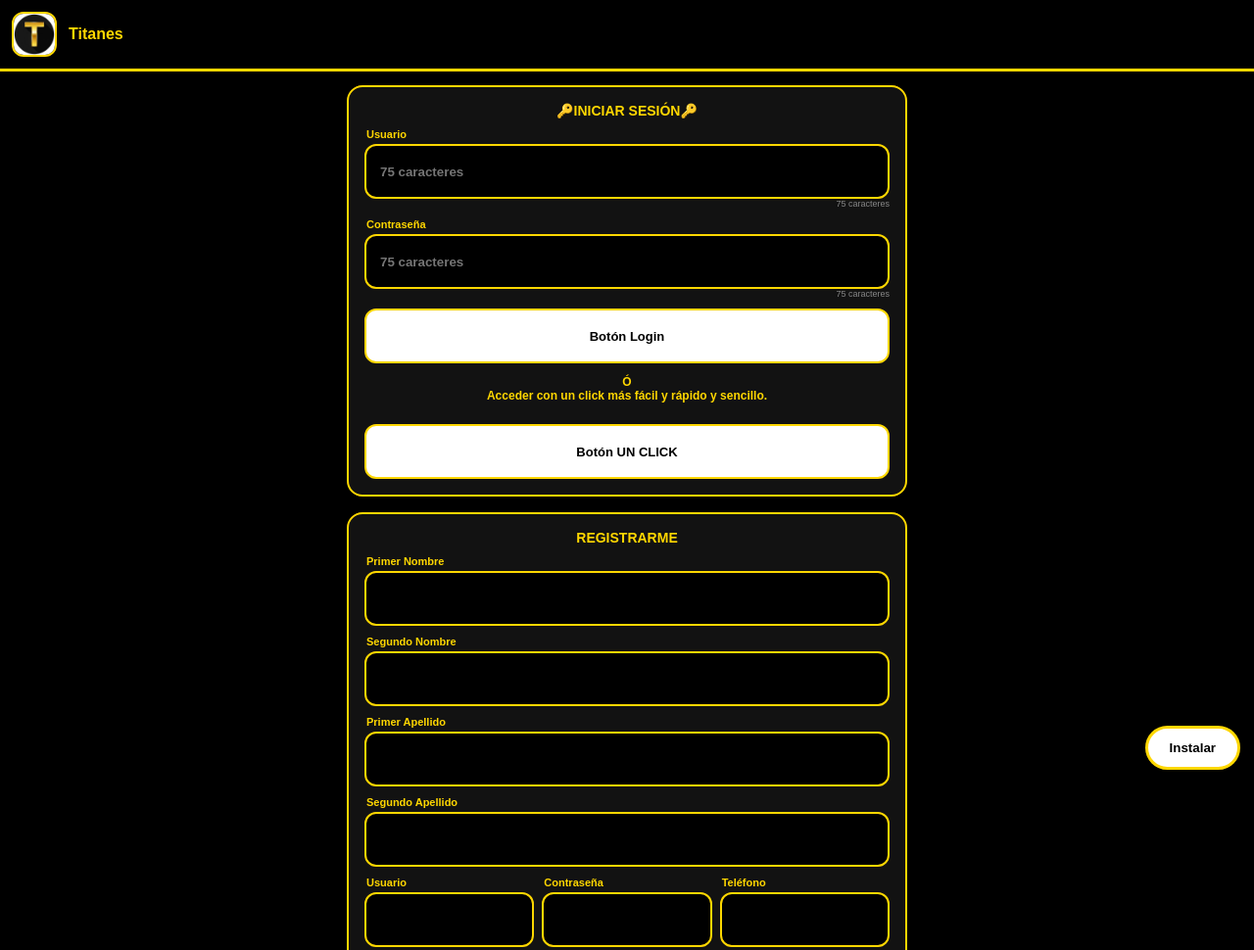
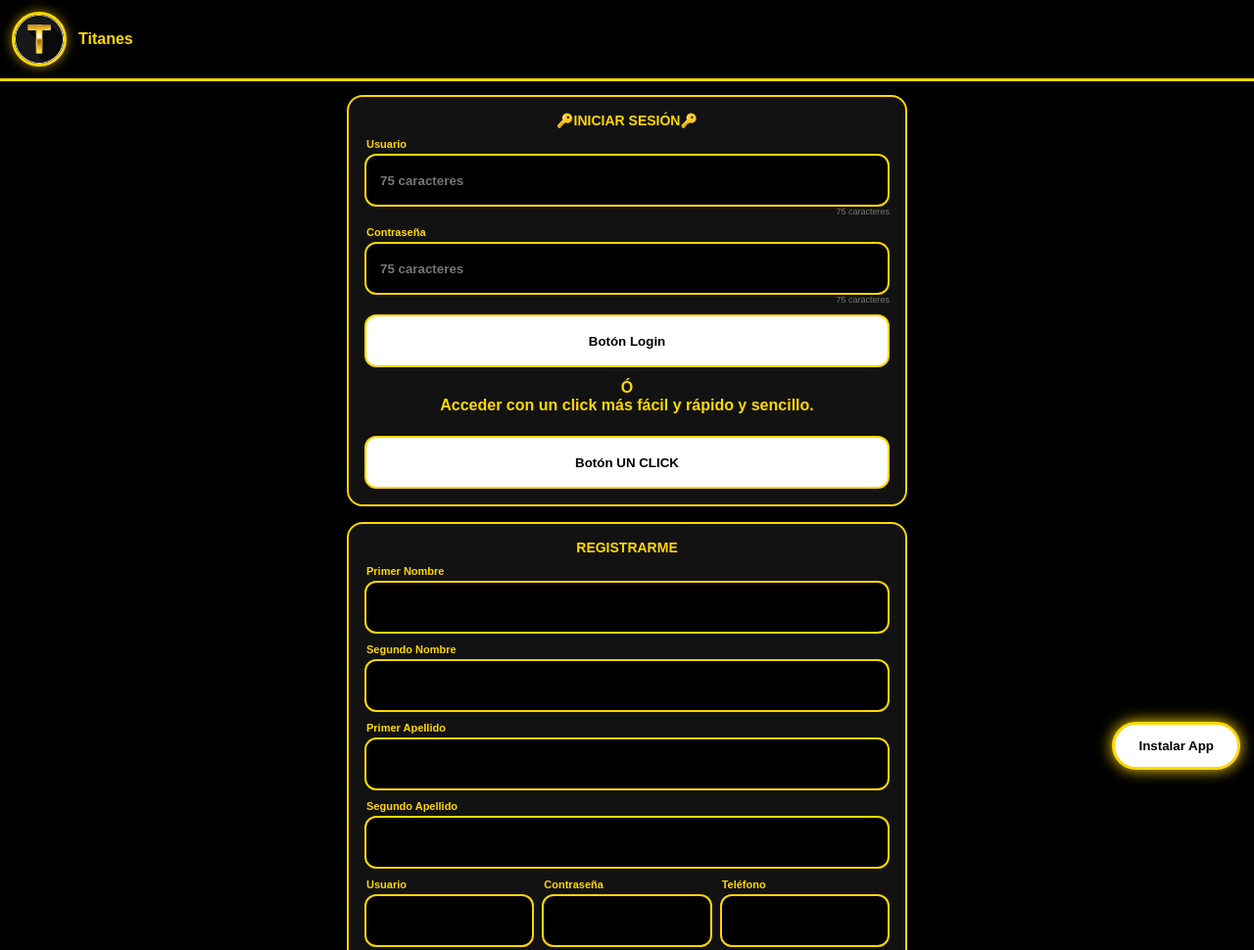
Before and after one commit to easportsfcmobile631-design/Titanes, a plain HTML site: page index.html in a window 1280 px wide. Shown: the top 970 px of the page at 98% size. Drawn offline with Linux system fonts and the light colour scheme.

Commit message:
Update index.html

```diff
--- a/index.html
+++ b/index.html
@@ -5,34 +5,36 @@
 <meta name="viewport" content="width=device-width,initial-scale=1">
 <title>Titanes</title>
 <link rel="icon" href="./icon-09.jpg">
+<link rel="apple-touch-icon" href="./icon-09.jpg">
+<link rel="manifest" href="./manifest.json">
 <meta name="theme-color" content="#000000">
 <style>
 :root{--negro:#000;--dorado:#FFD700;--blanco:#fff;--gris:#121212}
 *{margin:0;padding:0;box-sizing:border-box;font-family:Arial,sans-serif}
 body{background:var(--negro);color:var(--dorado)}
-.top{background:#000;border-bottom:3px solid var(--dorado);padding:12px;display:flex;align-items:center;gap:12px;position:sticky;top:0;z-index:10}
-.ic{width:46px;height:46px;border:2px solid var(--dorado);border-radius:12px;overflow:hidden}
-.ic img{width:100%;height:100%;object-fit:cover}
-.wrap{max-width:600px;margin:0 auto;padding:14px;padding-bottom:100px}
+.top{background:#000;border-bottom:3px solid var(--dorado);padding:12px;display:flex;gap:12px;align-items:center;position:sticky;top:0;z-index:10}
+.ic{width:56px;height:56px;border-radius:50%;background:#000;border:3px solid var(--dorado);overflow:hidden;box-shadow:0 0 12px rgba(255,215,0,.6)}
+.ic img{width:100%;height:100%;object-fit:cover;border-radius:50%}
+.wrap{max-width:600px;margin:0 auto;padding:14px;padding-bottom:110px}
 .card{background:var(--gris);border:2px solid var(--dorado);border-radius:16px;padding:16px;margin-bottom:16px}
-.tit{color:var(--dorado);font-weight:900;text-align:center;font-size:14px;margin-bottom:10px}
-.lb{color:var(--dorado);font-weight:900;font-size:11px;margin:10px 0 4px 2px}
-.in{width:100%;height:56px;background:#000;border:2px solid var(--dorado);color:var(--dorado);border-radius:12px;padding:0 14px;font-weight:700}
-.hint{font-size:9px;color:#888;text-align:right}
-.btn{width:100%;height:56px;background:var(--blanco);color:#000;border:2px solid var(--dorado);border-radius:12px;font-weight:900;font-size:13px;margin-top:10px;cursor:pointer}
-.ok{display:none;margin-top:10px;border:2px solid var(--dorado);color:var(--dorado);background:#000;border-radius:10px;padding:10px;text-align:center;font-weight:900;font-size:11px}
-.o{color:var(--dorado);font-weight:900;text-align:center;margin:12px 0;font-size:12px}
-#install{position:fixed;right:14px;bottom:14px;background:var(--blanco);color:#000;border:3px solid var(--dorado);border-radius:28px;padding:12px 22px;font-weight:900;z-index:99}
+.tit{font-weight:900;color:var(--dorado);text-align:center;font-size:14px;margin-bottom:10px}
+.lb{font-weight:900;font-size:11px;color:var(--dorado);margin:10px 0 4px 2px}
+.in{width:100%;height:54px;background:#000;border:2px solid var(--dorado);color:var(--dorado);border-radius:12px;padding:0 14px;font-weight:700}
+.hint{font-size:9px;color:#777;text-align:right}
+.btn{width:100%;height:54px;background:var(--blanco);color:#000;border:2px solid var(--dorado);border-radius:12px;font-weight:900;margin-top:10px;cursor:pointer}
+.ok{display:none;margin-top:10px;background:#000;border:2px solid var(--dorado);color:var(--dorado);border-radius:10px;padding:10px;text-align:center;font-weight:900;font-size:11px}
+.o{color:var(--dorado);font-weight:900;text-align:center;margin:12px 0}
+#installApp{position:fixed;right:14px;bottom:14px;background:#fff;color:#000;border:3px solid var(--dorado);border-radius:28px;padding:14px 24px;font-weight:900;z-index:99;box-shadow:0 0 15px gold}
 </style>
 </head>
 <body>
-<div class="top"><div class="ic"><img src="./icon-09.jpg"></div><b style="color:#FFD700">Titanes</b></div>
+<div class="top"><div class="ic"><img src="./icon-09.jpg"></div><b>Titanes</b></div>
 <div class="wrap">
 
 <div class="card">
 <div class="tit">🔑INICIAR SESIÓN🔑</div>
-<div class="lb">Usuario</div><input class="in" id="loginUser" maxlength="75" placeholder="75 caracteres"><div class="hint">75 caracteres</div>
-<div class="lb">Contraseña</div><input class="in" id="loginPass" type="password" maxlength="75" placeholder="75 caracteres"><div class="hint">75 caracteres</div>
+<div class="lb">Usuario</div><input class="in" maxlength="75" placeholder="75 caracteres"><div class="hint">75 caracteres</div>
+<div class="lb">Contraseña</div><input class="in" type="password" maxlength="75" placeholder="75 caracteres"><div class="hint">75 caracteres</div>
 <button class="btn" onclick="location.href='./tienda.html'">Botón Login</button>
 <div class="o">Ó<br>Acceder con un click más fácil y rápido y sencillo.</div>
 <button class="btn" onclick="location.href='./tienda.html'">Botón UN CLICK</button>
@@ -40,13 +42,13 @@ body{background:var(--negro);color:var(--dorado)}
 
 <div class="card">
 <div class="tit">REGISTRARME</div>
-<div class="lb">Primer Nombre</div><input class="in" id="p1">
-<div class="lb">Segundo Nombre</div><input class="in" id="p2">
-<div class="lb">Primer Apellido</div><input class="in" id="a1">
-<div class="lb">Segundo Apellido</div><input class="in" id="a2">
-<div style="display:flex;gap:8px"><div style="flex:1"><div class="lb">Usuario</div><input class="in" id="ru"></div><div style="flex:1"><div class="lb">Contraseña</div><input class="in" id="rp" type="password"></div><div style="flex:1"><div class="lb">Teléfono</div><input class="in" id="rt"></div></div>
-<div class="lb">E-mail Primario</div><input class="in" id="e1">
-<div class="lb">E-mail Secundario</div><input class="in" id="e2">
+<div class="lb">Primer Nombre</div><input class="in">
+<div class="lb">Segundo Nombre</div><input class="in">
+<div class="lb">Primer Apellido</div><input class="in">
+<div class="lb">Segundo Apellido</div><input class="in">
+<div style="display:flex;gap:8px"><div style="flex:1"><div class="lb">Usuario</div><input class="in"></div><div style="flex:1"><div class="lb">Contraseña</div><input class="in" type="password"></div><div style="flex:1"><div class="lb">Teléfono</div><input class="in"></div></div>
+<div class="lb">E-mail Primario</div><input class="in">
+<div class="lb">E-mail Secundario</div><input class="in">
 <div style="display:flex;gap:8px"><div style="flex:1"><div class="lb">Apodo</div><input class="in"></div><div style="flex:1"><div class="lb">Fecha de Nacimiento</div><input class="in" type="date"></div></div>
 <div style="display:flex;gap:8px"><div style="flex:1"><div class="lb">Edad</div><input class="in"></div><div style="flex:1"><div class="lb">Ciudad</div><input class="in"></div><div style="flex:1"><div class="lb">Estado</div><input class="in"></div><div style="flex:1"><div class="lb">País</div><input class="in"></div></div>
 <button class="btn" onclick="okReg.style.display='block'">Botón Registrar</button>
@@ -68,17 +70,16 @@ body{background:var(--negro);color:var(--dorado)}
 <div class="lb">escribe aquí el código 5 dígitos</div><input class="in" id="cod" maxlength="5">
 <div class="lb">Usuario</div><input class="in" placeholder="Escribir">
 <div class="lb">Contraseña</div><input class="in" type="password" placeholder="Escribir">
-<div class="lb">Usted desea actualizar su Inicio de Sesión Si</div><button class="btn" onclick="act()">Si</button>
+<div class="lb">Usted desea actualizar su Inicio de Sesión Si</div><button class="btn" onclick="okAct.style.display='block'">Si</button>
 <div id="okAct" class="ok">Actualización con Éxito.</div>
 </div>
 
 </div>
-<button id="install">Instalar</button>
+<button id="installApp">Instalar App</button>
 <script>
+function enviar(){let c=Math.floor(10000+Math.random()*90000);localStorage.setItem('c',c);alert('Código: '+c);}
 let dp;window.addEventListener('beforeinstallprompt',e=>{e.preventDefault();dp=e;});
-install.onclick=async()=>{if(dp){dp.prompt();await dp.userChoice;install.textContent='INSTALADO ✅'}else alert('Chrome ⋮ > Instalar app')};
-function enviar(){const c=Math.floor(10000+Math.random()*90000);localStorage.setItem('c',c);alert('Código: '+c);}
-function act(){if(cod.value!=localStorage.getItem('c')){alert('Código incorrecto');return;}okAct.style.display='block';}
+installApp.onclick=async()=>{if(dp){dp.prompt();await dp.userChoice;installApp.textContent='INSTALADO ✅'}else alert('En Chrome: ⋮ > Instalar app');};
 </script>
 </body>
-                                    </html>
+  </html>
```
